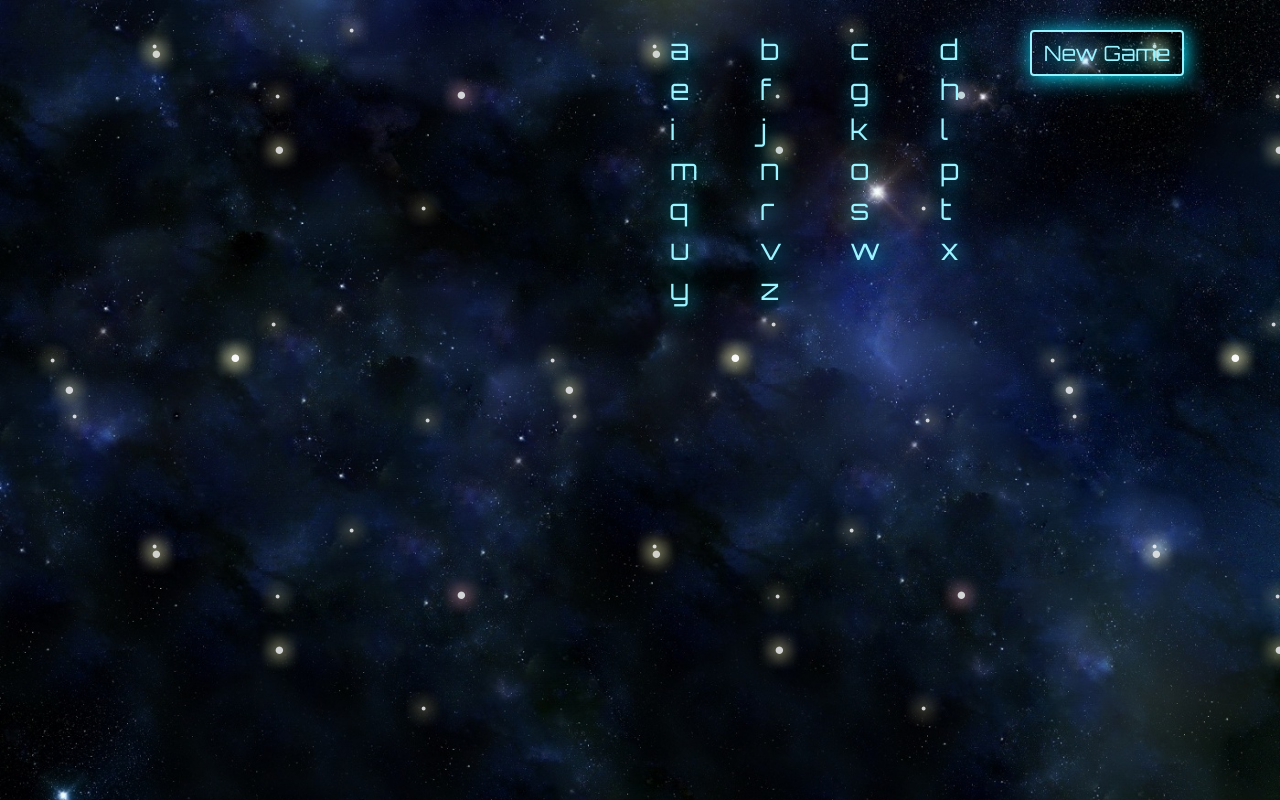
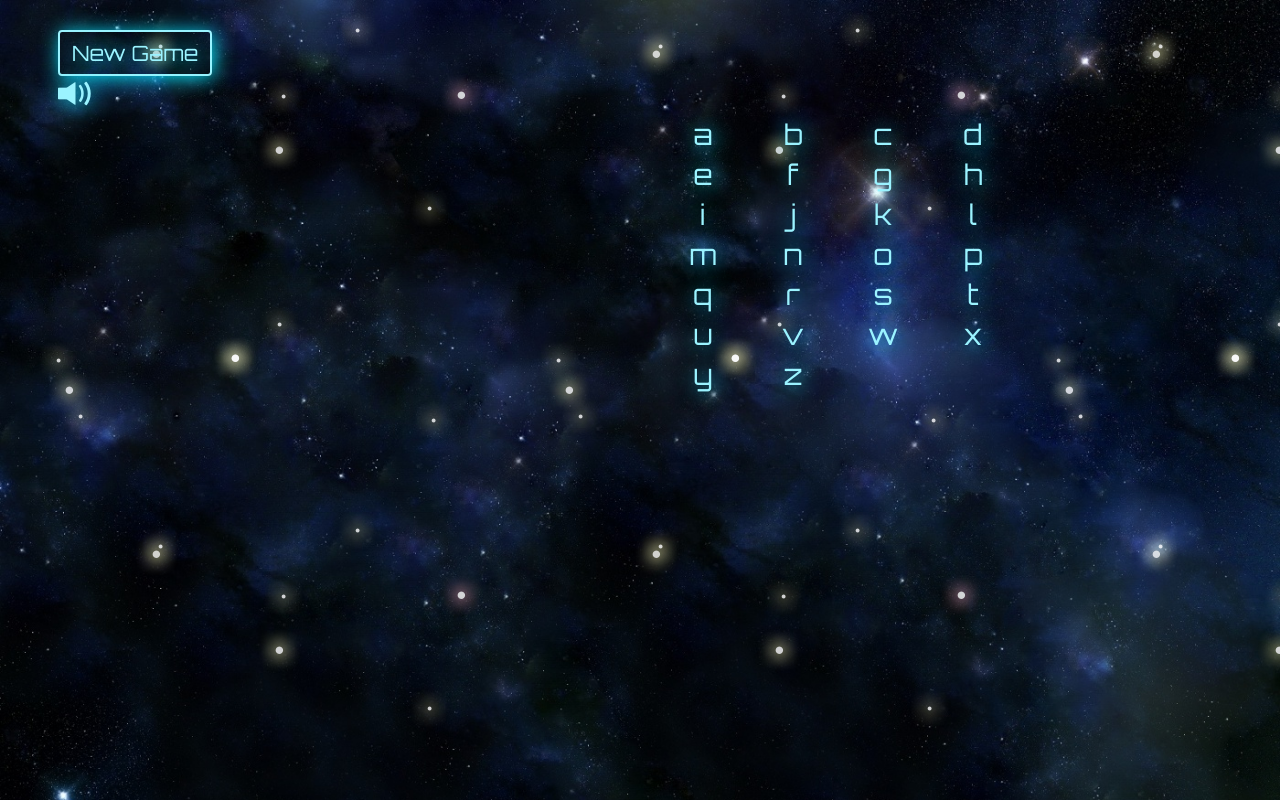
Before and after one commit to Rgstaub/hangman_game, a plain HTML site: page index.html in a window 1280 px wide. Drawn offline with Linux system fonts and the light colour scheme; a web font is replaced by a local one.

Commit message:
lots of UI work. Added mute feature.

```diff
--- a/assets/css/style.css
+++ b/assets/css/style.css
@@ -32,7 +32,10 @@ body {
 	font-size: 200%;
 	font-family: 'Orbitron', sans-serif;
 	text-shadow: 2px 2px 20px #0ae0fc;
+}
 
+.letter {
+	text-align: center;
 }
 
 .opaque {
@@ -44,9 +47,10 @@ body {
 	text-shadow: none;
 }
 
-.unpicked {
-	color: #9bf3ff;
-	text-shadow: 2px 2px 20px #0ae0fc;
+.unpicked:hover {
+	color: #fff;
+	text-shadow: 2px 2px 20px #fff;
+	transition: all .5s;
 }
 
 #messageDisplay {
@@ -55,6 +59,20 @@ body {
 	text-shadow: 2px 2px 20px #f92cd3;
 	font-size: 300%;
 	height: 300px;
+}
+
+#muteButton {
+	background-color: transparent;
+	color: #9bf3ff;
+	font-size: 250%;
+	text-shadow: 2px 2px 20px #0ae0fc;
+	border-style: none;
+}
+
+#muteButton:hover {
+	color: #fcf9a1;
+	text-shadow: 2px 2px 20px #def957;
+	transition: all .5s;
 }
 
 #newGameBtn {
@@ -90,7 +108,7 @@ body {
 #midground {
 	background: url(../images/midground.png) repeat 20% 20%;
 	position: absolute;
-	top: 0; left: 0; right: 0; bottom: 0;
+	top: 0; left: 6px; right: 0; bottom: 0;
 	z-index: 200;
 
 	-webkit-animation-name: STAR-MOVE;
--- a/assets/js/game.js
+++ b/assets/js/game.js
@@ -53,7 +53,21 @@ var game = {
 	health: 6,
 	lives: 3,
 	level: 1,
+	muted: false,
 
+	toggleSound: function(className) {
+
+		if (className === "glyphicon glyphicon-volume-up") {
+			document.getElementById("muteButton").className = "glyphicon glyphicon-volume-off";
+			game.muted = true;
+			document.getElementById("backGroundMusic").pause();
+		}
+		else {
+			document.getElementById("muteButton").className = "glyphicon glyphicon-volume-up";
+			game.muted = false;
+			document.getElementById("backGroundMusic").play();
+		}
+	},
 
 
 	//Initialize the game. Reset the variables. Clear the board.
@@ -67,7 +81,9 @@ var game = {
 		for (i = 0; i < game.solution.length; i++) {
 			game.solvedSet[i] = "_";
 		}
-		document.getElementById("newGameSound").play();
+		if (game.muted === false) {
+			document.getElementById("newGameSound").play();
+		}
 		game.refreshDisplay();
 		// document.getElementById("messageDisplay").innerHTML = "NEW GAME";
 	},
@@ -78,11 +94,11 @@ var game = {
 		game.health = 6;
 		game.solution = game.catalog[Math.floor(Math.random() * game.catalog.length)].split("");
 		console.log("Solution: " + game.solution);
+		//Fill the solvedSet with '_' for each letter according to the length of the solution
 		for (i = 0; i < game.solution.length; i++) {
 			game.solvedSet[i] = "_";
 		}
 		game.refreshDisplay();
-		// document.getElementById("messageDisplay").innerHTML = "NEW GAME";
 	},
 
 	refreshDisplay: function() {
@@ -91,12 +107,14 @@ var game = {
 		document.getElementById("healthDisplay").innerHTML = "Health Remaining: " + game.health;
 		document.getElementById("livesDisplay").innerHTML = "Lives Remaining: " + game.lives;
 		document.getElementById("levelDisplay").innerHTML = "Level: " + game.level;
+		//loop through all of the 'letter'elements to reset the CSS to the un-guessed state
 		var alphabet = document.getElementsByClassName("letter");
-		console.log(alphabet);
 		for (var i = 0; i < alphabet.length; i++) {
-			alphabet[i].classname = "unpicked letter col-xs-3";
+			alphabet[i].className = "unpicked letter col-xs-3";
 		}
 	},
+
+
 
 	//check if key pressed is a valid a - z character. Caps are allowed. If yes, pass it on
 	//to the next function
@@ -109,7 +127,9 @@ var game = {
 		}
 		else {
 			console.log("invalid key");
-			alert("Letters A-Z only!");
+			if (game.muted === false) {
+				document.getElementById("invalidKeySound").play();
+			}
 		}
 	},
 
@@ -124,7 +144,9 @@ var game = {
 			console.log(letter);
 		}
 		else {
-			alert("You have already guessed '" + letter.toUpperCase() + "'. Guess again.");
+			if (game.muted === false) {
+				document.getElementById("invalidKeySound").play();
+			}
 			console.log("invalid letter");
 		}
 	},
@@ -135,7 +157,9 @@ var game = {
 		if (game.solution.indexOf(letter) !== -1) {
 			console.log("correct guess: " + letter);
 			document.getElementById("messageDisplay").innerHTML = "Correct!";
-			document.getElementById("correctSound").play();
+			if (game.muted === false) {
+				document.getElementById("correctSound").play();
+			}
 			game.submitToSolvedSet(letter);
 		}
 		else {
@@ -143,7 +167,9 @@ var game = {
 			console.log("Incorrect Guess. " + game.health + " health remaining");
 			document.getElementById("healthDisplay").innerHTML = "Health Remaining: " + game.health;
 			document.getElementById("messageDisplay").innerHTML = "Incorrect";
-			document.getElementById("incorrectSound").play();
+			if (game.muted === false) {
+				document.getElementById("incorrectSound").play();
+			}
 			game.noHealthCheck();
 		}
 	},
@@ -175,7 +201,9 @@ var game = {
 		console.log("level: " + game.level);
 		document.getElementById("levelDisplay").innerHTML = "Level: " + game.level;
 		document.getElementById("messageDisplay").innerHTML = "NEXT LEVEL";
-		document.getElementById("nextLevelSound").play();
+		if (game.muted === false) {
+			document.getElementById("nextLevelSound").play();
+		}
 		game.newPuzzle();
 	},
 
--- a/index.html
+++ b/index.html
@@ -10,7 +10,7 @@
 	<title>Hangman</title>
 </head>
 <body>
-	<audio autoplay loop>
+	<audio id="backGroundMusic" autoplay loop>
       	<source src="assets/sounds/music.mp3">
       	Your browser is not compatible with this site's audio
 	</audio>
@@ -26,11 +26,15 @@
 	<audio id="nextLevelSound">
 		<source src="assets/sounds/nextLevel.mp3">
 	</audio>
+	<audio id="invalidKeySound" src="assets/sounds/invalid.wav"></audio>
 	<div id="foreground">
 		<div id="midground">
 			<div class="container gameBox">
 				<div class="row">
 					<button class="btn btn-deault" id="newGameBtn">New Game</button>
+					<div>
+						<span id="muteButton" onclick="game.toggleSound(this.className)" class="glyphicon glyphicon-volume-up"></span>
+					</div>
 					<div class="col-md-6 panel hud">
 						<div class="panel-body">
 							<div id="guessedDisplay"></div>
@@ -39,34 +43,35 @@
 							<div id="levelDisplay"></div>
 						</div>
 					</div>
+					<!-- The grid of guessed/ungessed letter. Clicking on a valid letter will submit a guess -->
 					<div class="hud col-md-4">
-						<div id="a" class="unpicked letter col-xs-3">a</div>
-						<div id="b" class="unpicked letter col-xs-3">b</div>
-						<div id="c" class="unpicked letter col-xs-3">c</div>
-						<div id="d" class="unpicked letter col-xs-3">d</div>
-						<div id="e" class="unpicked letter col-xs-3">e</div>
-						<div id="f" class="unpicked letter col-xs-3">f</div>
-						<div id="g" class="unpicked letter col-xs-3">g</div>
-						<div id="h" class="unpicked letter col-xs-3">h</div>
-						<div id="i" class="unpicked letter col-xs-3">i</div>
-						<div id="j" class="unpicked letter col-xs-3">j</div>
-						<div id="k" class="unpicked letter col-xs-3">k</div>
-						<div id="l" class="unpicked letter col-xs-3">l</div>
-						<div id="m" class="unpicked letter col-xs-3">m</div>
-						<div id="n" class="unpicked letter col-xs-3">n</div>
-						<div id="o" class="unpicked letter col-xs-3">o</div>
-						<div id="p" class="unpicked letter col-xs-3">p</div>
-						<div id="q" class="unpicked letter col-xs-3">q</div>
-						<div id="r" class="unpicked letter col-xs-3">r</div>
-						<div id="s" class="unpicked letter col-xs-3">s</div>
-						<div id="t" class="unpicked letter col-xs-3">t</div>
-						<div id="u" class="unpicked letter col-xs-3">u</div>
-						<div id="v" class="unpicked letter col-xs-3">v</div>
-						<div id="w" class="unpicked letter col-xs-3">w</div>
-						<div id="x" class="unpicked letter col-xs-3">x</div>
-						<div id="y" class="unpicked letter col-xs-3">y</div>
-						<div id="z" class="unpicked letter col-xs-3">z</div>
-					</div>
+						<div onclick="game.repeatCheck(this.id)" id="a" class="unpicked letter col-xs-3">a</div>
+						<div onclick="game.repeatCheck(this.id)" id="b" class="unpicked letter col-xs-3">b</div>
+						<div onclick="game.repeatCheck(this.id)" id="c" class="unpicked letter col-xs-3">c</div>
+						<div onclick="game.repeatCheck(this.id)" id="d" class="unpicked letter col-xs-3">d</div>
+						<div onclick="game.repeatCheck(this.id)" id="e" class="unpicked letter col-xs-3">e</div>
+						<div onclick="game.repeatCheck(this.id)" id="f" class="unpicked letter col-xs-3">f</div>
+						<div onclick="game.repeatCheck(this.id)" id="g" class="unpicked letter col-xs-3">g</div>
+						<div onclick="game.repeatCheck(this.id)" id="h" class="unpicked letter col-xs-3">h</div>
+						<div onclick="game.repeatCheck(this.id)" id="i" class="unpicked letter col-xs-3">i</div>
+						<div onclick="game.repeatCheck(this.id)" id="j" class="unpicked letter col-xs-3">j</div>
+						<div onclick="game.repeatCheck(this.id)" id="k" class="unpicked letter col-xs-3">k</div>
+						<div onclick="game.repeatCheck(this.id)" id="l" class="unpicked letter col-xs-3">l</div>
+						<div onclick="game.repeatCheck(this.id)" id="m" class="unpicked letter col-xs-3">m</div>
+						<div onclick="game.repeatCheck(this.id)" id="n" class="unpicked letter col-xs-3">n</div>
+						<div onclick="game.repeatCheck(this.id)" id="o" class="unpicked letter col-xs-3">o</div>
+						<div onclick="game.repeatCheck(this.id)" id="p" class="unpicked letter col-xs-3">p</div>
+						<div onclick="game.repeatCheck(this.id)" id="q" class="unpicked letter col-xs-3">q</div>
+						<div onclick="game.repeatCheck(this.id)" id="r" class="unpicked letter col-xs-3">r</div>
+						<div onclick="game.repeatCheck(this.id)" id="s" class="unpicked letter col-xs-3">s</div>
+						<div onclick="game.repeatCheck(this.id)" id="t" class="unpicked letter col-xs-3">t</div>
+						<div onclick="game.repeatCheck(this.id)" id="u" class="unpicked letter col-xs-3">u</div>
+						<div onclick="game.repeatCheck(this.id)" id="v" class="unpicked letter col-xs-3">v</div>
+						<div onclick="game.repeatCheck(this.id)" id="w" class="unpicked letter col-xs-3">w</div>
+						<div onclick="game.repeatCheck(this.id)" id="x" class="unpicked letter col-xs-3">x</div>
+						<div onclick="game.repeatCheck(this.id)" id="y" class="unpicked letter col-xs-3">y</div>
+						<div onclick="game.repeatCheck(this.id)" id="z" class="unpicked letter col-xs-3">z</div>
+					</div> <!-- End letter grid -->
 				</div>
 
 				<div class="row">
```
Also changed, not shown: 2 other files.
